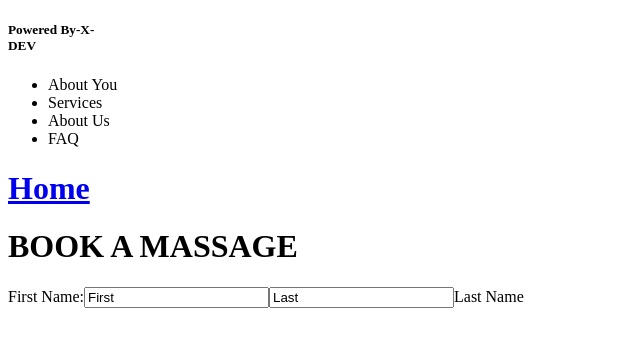
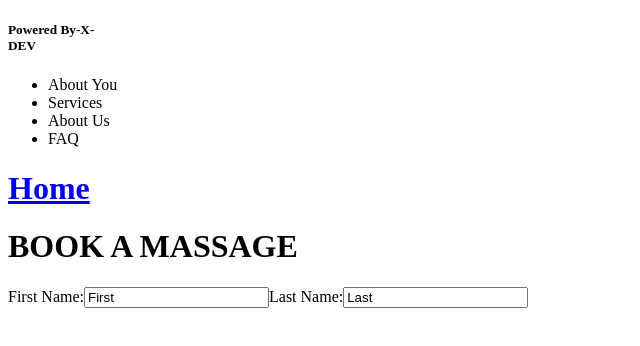
Before and after one commit to ahkiemcm/MassageMeisterReact, a React (Create React App) app in the folder client/: page /booking in a window 1280 px wide. Shown: the top 346 px of the page, without its empty margins (0-640 px from the left). Built offline with nearby package versions, Linux system fonts and the light colour scheme.

Commit message:
#5: Components switching succesfully. Solution, there should only be on switch and router set.

```diff
--- a/client/src/App.js
+++ b/client/src/App.js
@@ -20,13 +20,15 @@ function App() {
           DEV
         </h5>
       </div>
+
       <Nav />
+
       <Link to="/">
         <h1>Home</h1>
       </Link>
       <Switch>
         <Route exact path="/booking" component={Booking} />
-        <Route exact path="/" component={Homepage} />
+        <Route path="/" component={Homepage} />
       </Switch>
     </Router>
   );
--- a/client/src/components/Booking.js
+++ b/client/src/components/Booking.js
@@ -9,8 +9,8 @@ class Booking extends Component {
           <div>
             First Name:
             <input type="text" className="biggerText" value="First" />
+            Last Name:
             <input type="text" className="biggerText" value="Last" />
-            Last Name
           </div>
         </form>
       </div>
--- a/client/src/components/Homepage.js
+++ b/client/src/components/Homepage.js
@@ -1,7 +1,7 @@
 import React, { Component } from "react";
-import { BrowserRouter as Router, Route, Link, Switch } from "react-router-dom";
+import { Link } from "react-router-dom";
 import Schedule from "./Schedule";
-import Booking from "./Booking";
+// import Booking from "./Booking";
 
 class Homepage extends Component {
   bookingPage() {
@@ -11,22 +11,18 @@ class Homepage extends Component {
 
   render() {
     return (
-      <div className="parallax">
-        <div className="paralimb">
-          <h1>Why leave your house to relax?</h1>
-          <h2>I'll just bring it to you. That's what I do.</h2>
-
-          <Router>
-            <Switch>
-              <Route exact path="/booking" component={Booking} />
-            </Switch>
+      <div>
+        <div className="parallax">
+          <div className="paralimb">
+            <h1>Why leave your house to relax?</h1>
+            <h2>I'll just bring it to you. That's what I do.</h2>
 
             <Link to="/booking">
               <button id="book-meister" onClick={this.bookingPage}>
                 Book Your Meister
               </button>
             </Link>
-          </Router>
+          </div>
         </div>
         <br />
 
```
